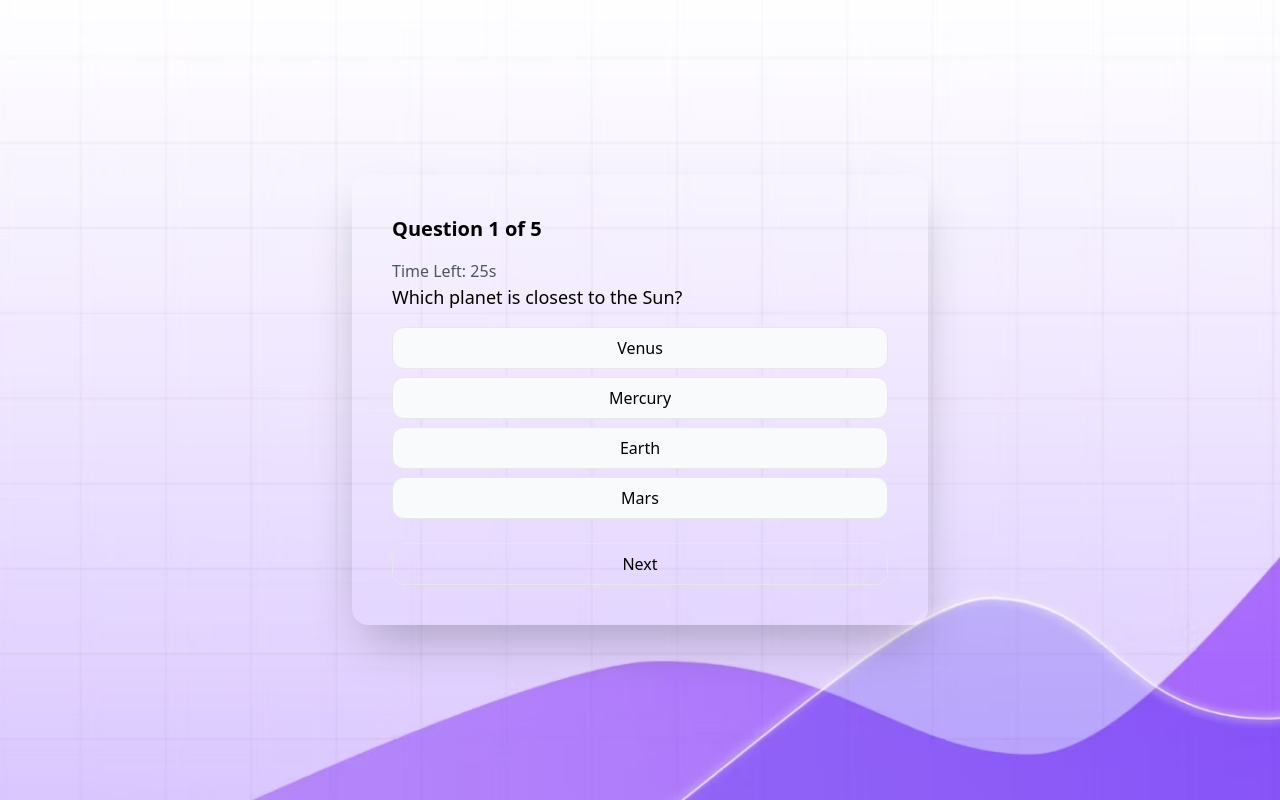
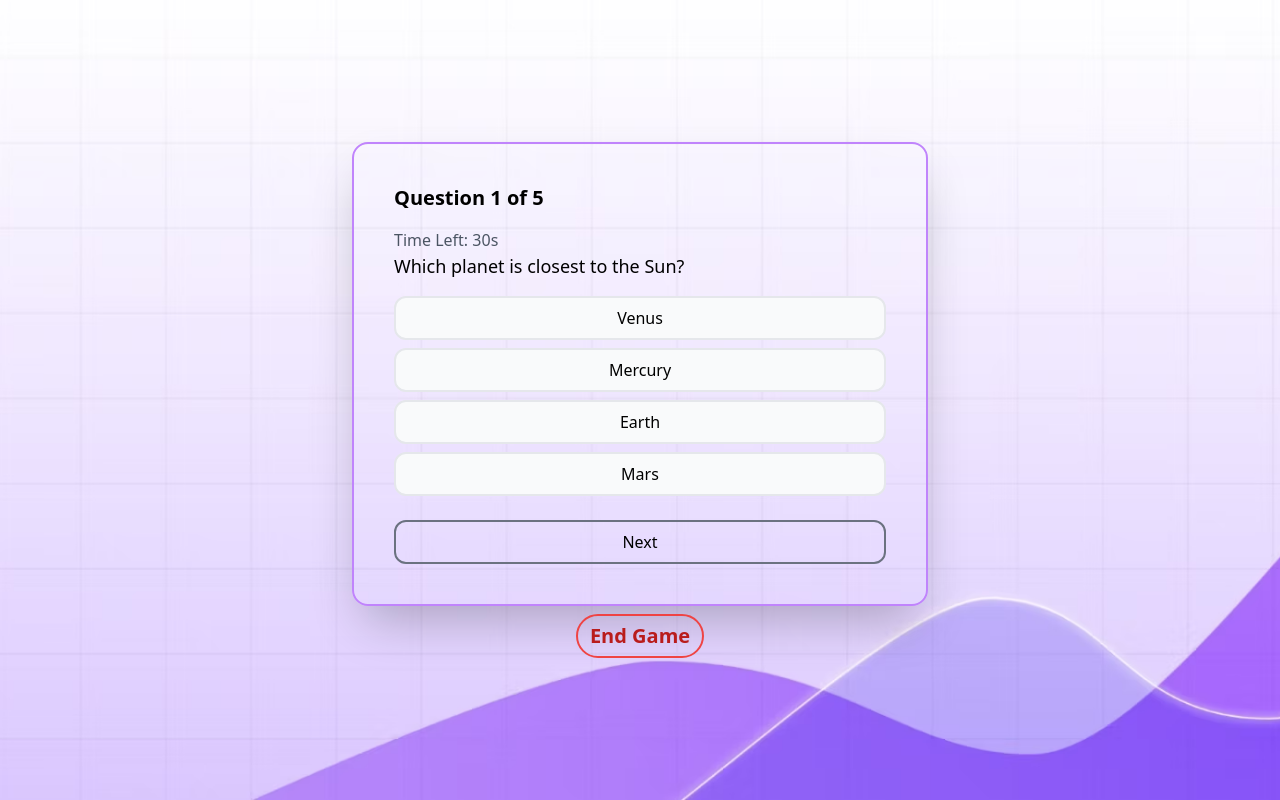
Before and after one commit to sumitkrjha/Dacoid.Quiz, a React (Vite) app: page /quiz in a window 1280 px wide. Built offline with nearby package versions, Linux system fonts and the light colour scheme.

Commit message:
Added routing and enhanced css in quiz app

```diff
--- a/src/component/Button.jsx
+++ b/src/component/Button.jsx
@@ -3,7 +3,7 @@ import React from "react";
 export const Button = ({ children, className, onClick, disabled }) => {
   return (
     <button
-      className={`w-full p-2 rounded-xl border ${className}`}
+      className={`w-full p-2 rounded-xl border-2 cursor-pointer ${className}`}
       onClick={onClick}
       disabled={disabled}
     >
--- a/src/component/Card.jsx
+++ b/src/component/Card.jsx
@@ -3,7 +3,7 @@ import React from "react";
 export const Card = ({ children, className }) => {
   return (
     <div
-      className={`w-full max-w-xl shadow-2xl rounded-2xl p-6 bg-[] ${className}`}
+      className={`w-full max-w-xl shadow-2xl rounded-2xl p-6 border-2 border-purple-400 ${className}`}
     >
       {children}
     </div>
--- a/src/pages/Quiz.jsx
+++ b/src/pages/Quiz.jsx
@@ -1,6 +1,7 @@
 import { useState, useEffect } from "react";
 import { Card, CardContent } from "../component/Card";
 import { Button } from "../component/Button";
+import { Link } from "react-router-dom";
 
 const questions = [
   {
@@ -54,11 +55,11 @@ function Quiz() {
     return history ? JSON.parse(history) : [];
   });
 
-  useEffect(() => {
-    if (timeLeft === 0) handleNextQuestion();
-    const timer = setInterval(() => setTimeLeft((prev) => prev - 1), 1000);
-    return () => clearInterval(timer);
-  }, [timeLeft]);
+  // useEffect(() => {
+  //   if (timeLeft === 0) handleNextQuestion();
+  //   const timer = setInterval(() => setTimeLeft((prev) => prev - 1), 1000);
+  //   return () => clearInterval(timer);
+  // }, [timeLeft]);
 
   const handleOptionClick = (option) => {
     setSelectedOption(option);
@@ -69,7 +70,7 @@ function Quiz() {
     if (currentQuestion < questions.length - 1) {
       setCurrentQuestion(currentQuestion + 1);
       setSelectedOption(null);
-      setTimeLeft(30);
+      // setTimeLeft(30);
     } else {
       setShowScore(true);
       const updatedHistory = [
@@ -90,6 +91,7 @@ function Quiz() {
   };
 
   return (
+    <>
       <div className="min-h-screen flex flex-col items-center justify-center  p-4">
         {!showScore ? (
           <Card>
@@ -105,7 +107,7 @@ function Quiz() {
                 {questions[currentQuestion].options.map((option, index) => (
                   <Button
                     key={index}
-                  className={`${
+                    className={`hover:scale-105 ${
                       selectedOption === option
                         ? option === questions[currentQuestion].answer
                           ? "bg-green-200 border-green-500"
@@ -120,7 +122,15 @@ function Quiz() {
                 ))}
               </div>
               <div className="flex justify-between items-center mt-6">
-              <Button onClick={handleNextQuestion} disabled={!selectedOption}>
+                <Button
+                  onClick={handleNextQuestion}
+                  disabled={!selectedOption}
+                  className={`border-2  ${
+                    selectedOption === null
+                      ? "cursor-not-allowed border-gray-500"
+                      : "cursor-pointer bg-green-500 text-white"
+                  }`}
+                >
                   {currentQuestion === questions.length - 1 ? "Finish" : "Next"}
                 </Button>
               </div>
@@ -132,7 +142,10 @@ function Quiz() {
               <h2 className="text-2xl font-bold mb-4">
                 Your Score: {score} / {questions.length}
               </h2>
-            <Button className="mt-4" onClick={handleRestart}>
+              <Button
+                className="mt-4  text-white text-lg bg-purple-500 hover:bg-purple-600"
+                onClick={handleRestart}
+              >
                 Try Again
               </Button>
               <div className="mt-6 text-left">
@@ -149,7 +162,13 @@ function Quiz() {
             </CardContent>
           </Card>
         )}
+        <Link to="/">
+          <button className="border-2 h-11 w-32 mt-2 border-red-500 rounded-full text-xl font-semibold text-red-700 hover:bg-red-500 hover:text-white">
+            End Game
+          </button>
+        </Link>
       </div>
+    </>
   );
 }
 
```
Lines whose indentation alone changed are shown as unchanged.
